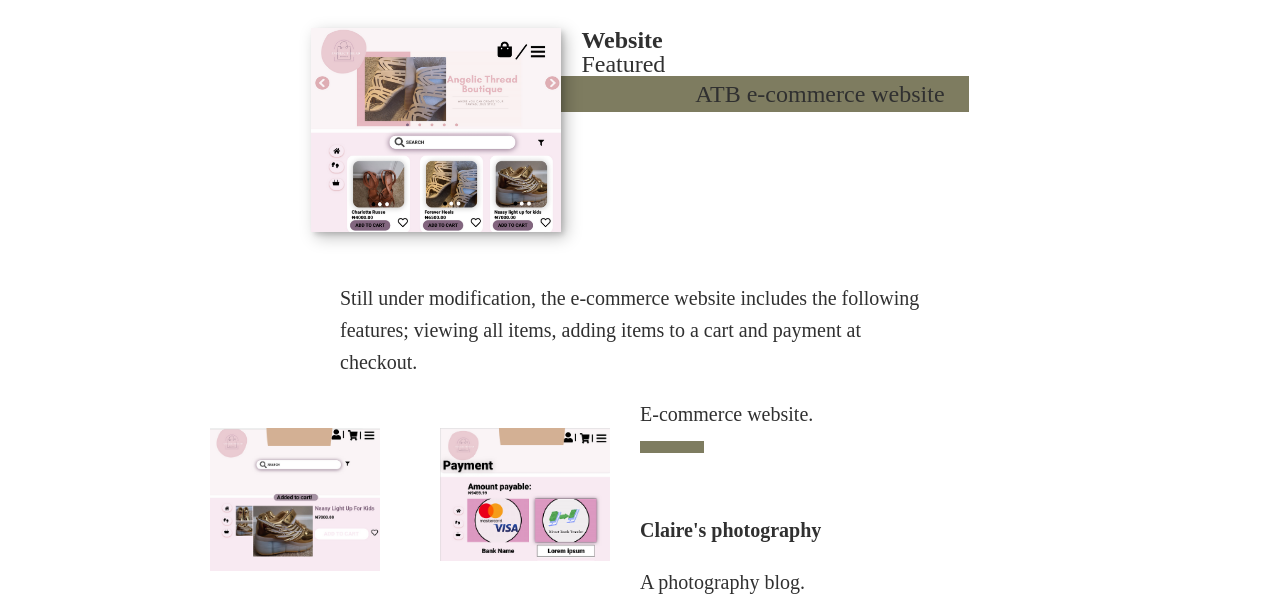
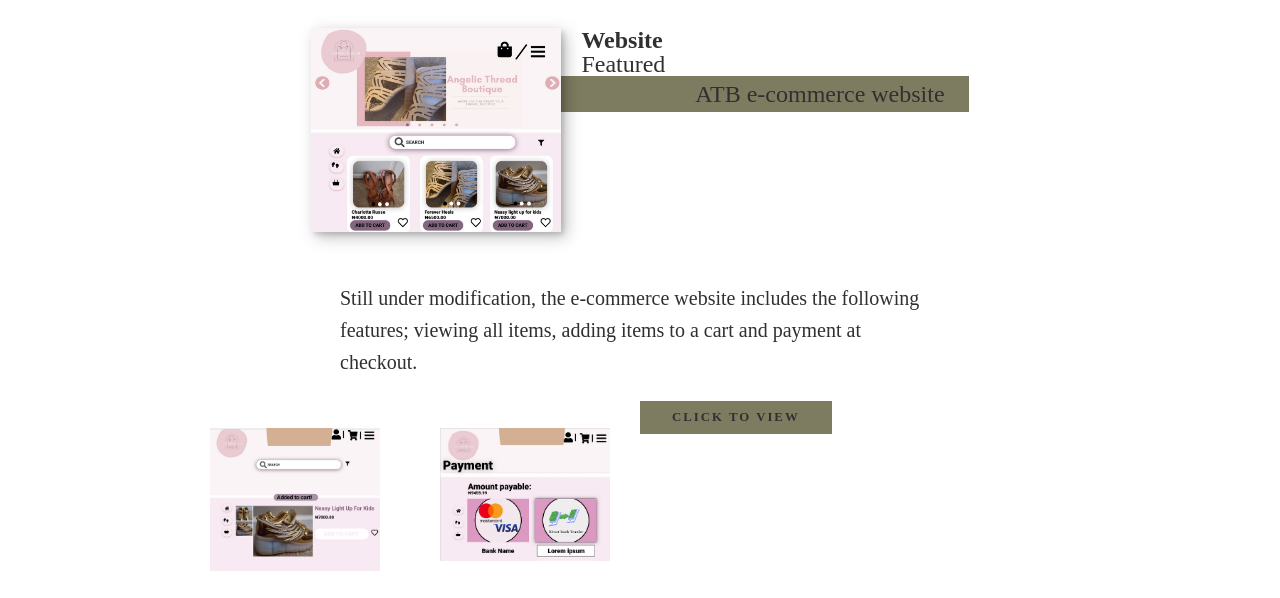
Before and after one commit to adoraa/portfolio, a plain HTML site: page Web.html in a window 1280 px wide. Shown: the part 202-800 px from the top of the page. Drawn offline with nearby package versions, Linux system fonts and the light colour scheme.

Commit message:
fourth commit

```diff
--- a/Web.html
+++ b/Web.html
@@ -53,7 +53,7 @@
                         <img src="img/atb3.png" onclick="openModal();currentSlide(2)"
                         class="hover-shadow">
                     </div>
-                <p>E-commerce website.<br/><a class="btn" href="https://bit.ly/angelicthread"
+                <a class="btn" href="https://bit.ly/angelicthread" target="_blank">Click to view</a></p>
                 </div>
 
                 <!-- The Modal/Lightbox -->
```
